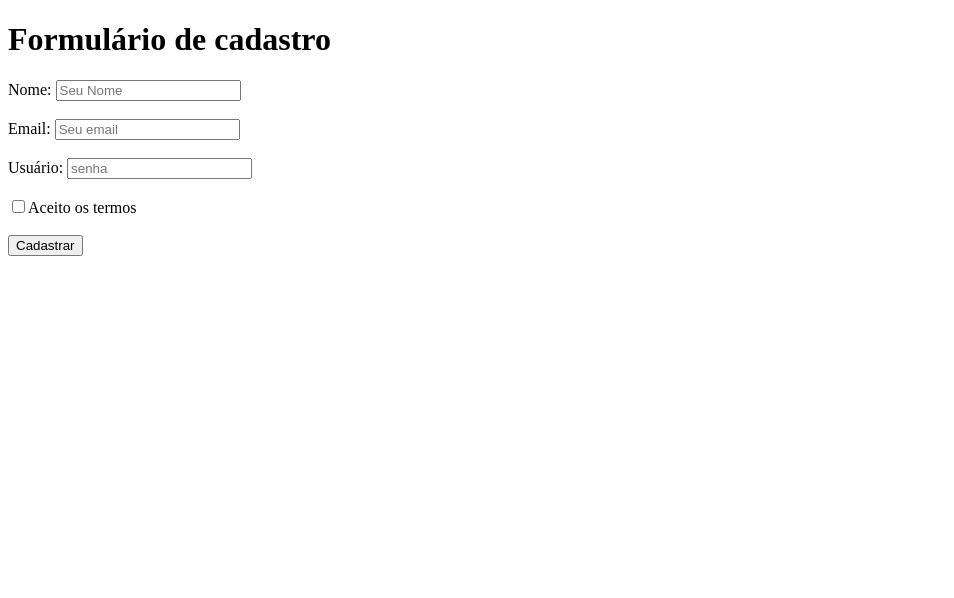
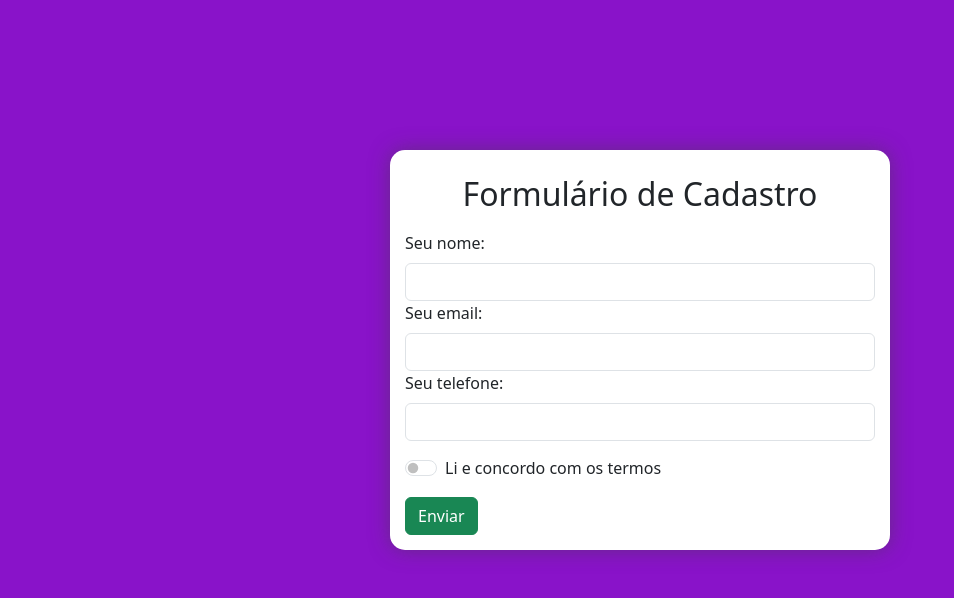
Before and after one commit to leonardo-munizd/curso_ebac_frontend, a plain HTML site: page index.html in a window 1280 px wide. Shown: the whole page, without its empty margins (0-954 px from the left). Drawn offline with nearby package versions, Linux system fonts and the light colour scheme.

Commit message:
Add files via upload

```diff
--- a/index.html
+++ b/index.html
@@ -1,25 +1,33 @@
 <!DOCTYPE html>
-<html lang="pt-br">
+<html lang="en">
 <head>
     <meta charset="UTF-8">
     <meta name="viewport" content="width=device-width, initial-scale=1.0">
-    <title>Document</title>
+    <title>Bootstrap</title>
+    <link rel="stylesheet" href="	https://cdn.jsdelivr.net/npm/bootstrap@5.3.3/dist/css/bootstrap.min.css">
+    <link rel="stylesheet" href="./main.css">
 </head>
 <body>
-    <h1>Formulário de cadastro</h1>
-    <form>
-        <label for="user">Nome: </label>
-        <input id="user" type="text" placeholder="Seu Nome">
-        <br> <br>
-        <label for="email">Email: </label>
-        <input id="email" type="email" placeholder="Seu email">
-        <br> <br>
-        <label for="senha">Usuário: </label>
-        <input id="senha" type="password" placeholder="senha">
-        <br> <br>
-        <input type="checkbox" id="checkbox-termos"/><label for="checkbox-termos">Aceito os termos</label>
-        <br> <br>
-        <input type="submit" value="Cadastrar">
-    </form>
+    <div class="container">
+    <div class="row">
+        <div class="col">
+            <h2>Formulário de Cadastro</h2>
+            <form>
+                <label class="form-label" for="nome">Seu nome:</label>
+                <input class="form-control" type="text" id="nome">
+                <label class="form-label" for="email">Seu email:</label>
+                <input class="form-control" type="email" id="email">
+                <label class="form-label" for="tel">Seu telefone:</label>
+                <input class="form-control" type="tel" id="tel">
+                <div class="form-check form-switch">
+                    <input class="form-check-input" type="checkbox" id="aceito-termos">
+                    <label class="form-check-label" for="aceito-termos">Li e concordo com os termos</label>
+                </div>
+                <button class="btn btn-success">Enviar</button>
+            </form>
+        </div>
+    </div>
+    </div>
+    <script src="https://cdn.jsdelivr.net/npm/bootstrap@5.3.3/dist/js/bootstrap.bundle.min.js"></script>
 </body>
 </html>
--- /dev/null
+++ b/main.css
@@ -0,0 +1,28 @@
+* {
+    margin: 0;
+    padding: 0;
+    box-sizing: border-box;
+}
+body{
+    background-color: rgb(137, 19, 201)
+}
+.container{
+    background-color: rgb(255, 255, 255);
+    border-radius: 15px;
+    width: 100%;
+    margin: auto;
+    margin-top: 150px;
+    max-width: 500px;
+    padding: 15px;
+    box-shadow: 0 0 20px rgba(65, 65, 65, 0.5);
+}
+h2{
+    text-align: center;
+    padding: 10px;
+}
+button{
+    margin-top: 15px;
+}
+.form-check{
+    margin-top: 15px ;
+}
```
